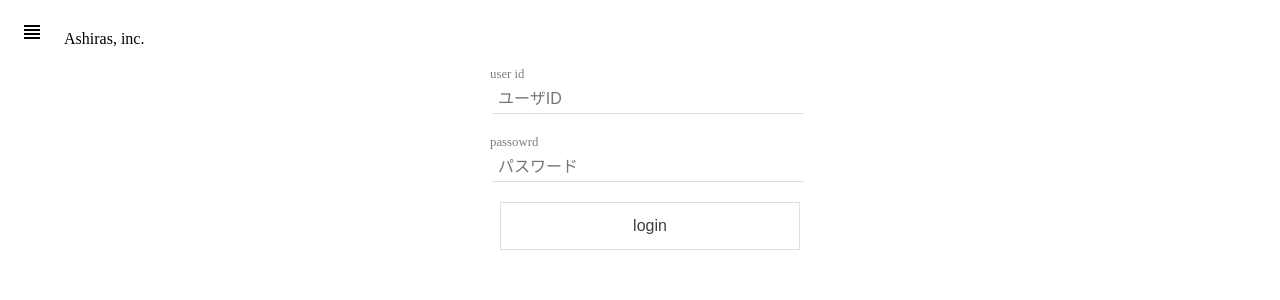
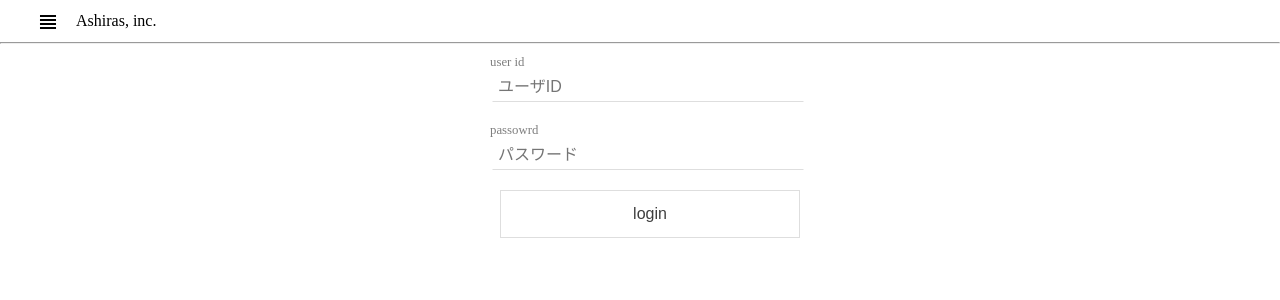
Before and after one commit to gitter-badger/office-work, an Angular app: page /login in a window 1280 px wide. Shown: the top 300 px of the page. Built offline with nearby package versions, Linux system fonts and the light colour scheme.

Commit message:
メニュー上下センタリング

```diff
--- a/src/app/shared/slide-menu/slide-menu.component.html
+++ b/src/app/shared/slide-menu/slide-menu.component.html
@@ -1,16 +1,17 @@
-<div><a class="open material-icons" [@collapseButton]="collapse" (click)="toggleCollapse()">view_headline</a><span>Ashiras, inc.</span></div>
+<div><a class="open" [@collapseButton]="collapse" (click)="toggleCollapse()"><span class="material-icons">view_headline</span>Ashiras, inc.</a></div>
+<hr>
 <nav [@collapse]="collapse">
   <span [hidden]="collapse==='closed'">
-    <div><a class="open material-icons" [@collapseButton]="collapse" (click)="toggleCollapse()">view_headline</a><span>Ashiras, inc.</span></div>
+    <div><a class="open" [@collapseButton]="collapse" (click)="toggleCollapse()"><span class="material-icons">view_headline</span>Ashiras, inc.</a></div>
+    <hr>
     <ul class="nav navbar-nav">
-      <li><a>勤怠</a></li>
-      <li><a>給与明細</a></li>
-      <li><a>仕訳表</a></li>
-      <li><a>売上管理台帳</a></li>
-      <li><a>給与管理台帳</a></li>
-      <li><a>マスタ管理</a></li>
-      <li><a>ログアウト</a></li>
+      <li><a><span class="material-icons">question_answer</span>勤怠</a></li>
+      <li><a><span class="material-icons">question_answer</span>給与明細</a></li>
+      <li><a><span class="material-icons">question_answer</span>仕訳表</a></li>
+      <li><a><span class="material-icons">question_answer</span>売上管理台帳</a></li>
+      <li><a><span class="material-icons">question_answer</span>給与管理台帳</a></li>
+      <li><a><span class="material-icons">question_answer</span>マスタ管理</a></li>
+      <li><a><span class="material-icons">exit_to_app</span>ログアウト</a></li>
     </ul>
   </span>
-  <!-- <span [hidden]="collapse==='open'"></span> -->
 </nav>
--- a/src/app/shared/slide-menu/slide-menu.component.scss
+++ b/src/app/shared/slide-menu/slide-menu.component.scss
@@ -24,14 +24,20 @@ a {
   white-space: nowrap;
 }
 
+a > span {
+  padding: 0 1rem;
+}
+
 .open {
   margin: 20px;
 }
 
 span {
   white-space: nowrap;
+  vertical-align: middle;
 }
 
 div {
+  margin-top: 10px;
   vertical-align: middle;
 }
```
